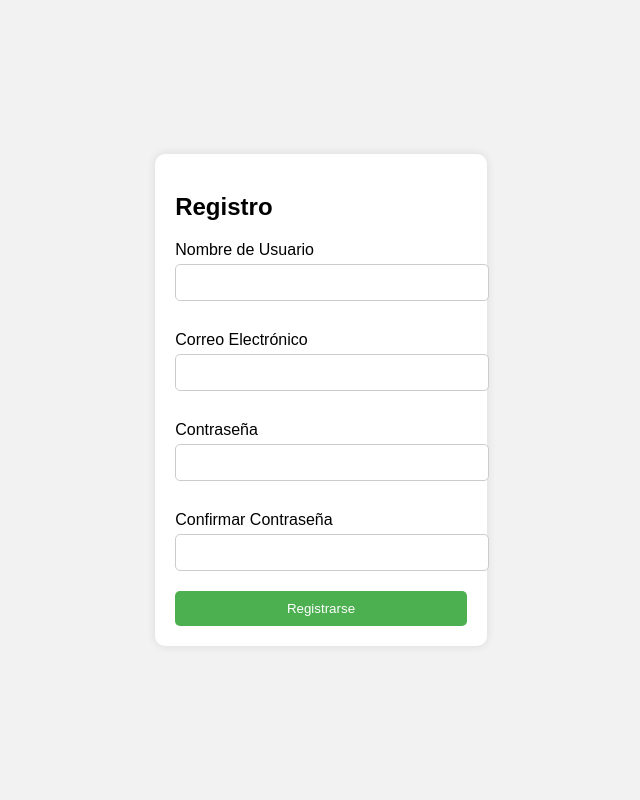
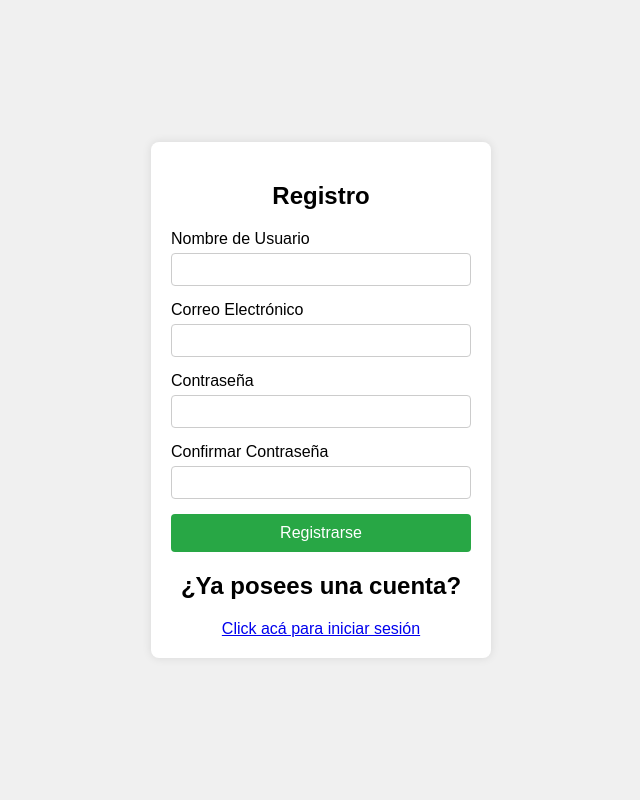
Before and after one commit to Dolapelao/Trabajo_Github, a Django app: template app/templates/app/Registro.html in a window 1280 px wide. Shown: the whole page, without its empty margins (319-959 px from the left). Run offline with Django 5.2, Linux system fonts and the light colour scheme; the template is opened without the code that fills it, so the values that code supplies are empty; one stand-in notice (Sample message) is shown; some libraries are stand-ins or nearby versions.

Commit message:
creacion de registro y login

```diff
--- a/app/forms.py
+++ b/app/forms.py
@@ -1,6 +1,7 @@
 from django import forms
 from django.forms import ModelForm
 from .models import *
+from django.contrib.auth.models import User
 
 class ReservaForm(ModelForm):
     class Meta:
@@ -23,3 +24,8 @@ class ContactForm(ModelForm):
             'asunto': forms.TextInput(attrs={'class': 'form-control'}),
             'mensaje': forms.Textarea(attrs={'class': 'form-control'}),
         }
+
+class RegistroForm(ModelForm):
+    class Meta:
+        model = User
+        fields = ['username', 'password', 'email']
--- a/app/templates/app/Registro.html
+++ b/app/templates/app/Registro.html
@@ -1,71 +1,51 @@
 <!DOCTYPE html>
 <html lang="es">
+    {% load static %}
 <head>
     <meta charset="UTF-8">
     <meta name="viewport" content="width=device-width, initial-scale=1.0">
+    <link rel="stylesheet" href="{% static 'app/css/caracteristicas.css' %}">
     <title>Formulario de Registro</title>
     <style>
-        body {
-            font-family: Arial, sans-serif;
-            background-color: #f2f2f2;
-            display: flex;
-            justify-content: center;
-            align-items: center;
-            height: 100vh;
-            margin: 0;
-        }
-        .container {
-            background-color: #fff;
-            padding: 20px;
-            border-radius: 10px;
-            box-shadow: 0 0 10px rgba(0, 0, 0, 0.1);
-        }
-        .container h2 {
-            margin-bottom: 20px;
-        }
-        .container label {
-            display: block;
-            margin: 10px 0 5px;
-        }
-        .container input {
-            width: 100%;
-            padding: 10px;
-            margin-bottom: 20px;
-            border: 1px solid #ccc;
-            border-radius: 5px;
-        }
-        .container button {
-            background-color: #4CAF50;
-            color: white;
-            padding: 10px;
-            border: none;
-            border-radius: 5px;
-            cursor: pointer;
-            width: 100%;
-        }
-        .container button:hover {
-            background-color: #45a049;
-        }
     </style>
 </head>
 <body>
-    <div class="container">
+    <div class="container login-container">
         <h2>Registro</h2>
-        <form action="/registro" method="POST">
+        <form  method="POST">
+            {% csrf_token %}
+            <div class="form-group">
                 <label for="username">Nombre de Usuario</label>
                 <input type="text" id="username" name="username" required>
-
+            </div>
+            <div class="form-group">
                 <label for="email">Correo Electrónico</label>
                 <input type="email" id="email" name="email" required>
-
+            </div>
+            <div class="form-group">
                 <label for="password">Contraseña</label>
             <input type="password" id="password" name="password" required>
-
+            </div>
+           <div class="form-group">
                 <label for="confirm-password">Confirmar Contraseña</label>
                 <input type="password" id="confirm-password" name="confirm-password" required>
-
+           </div>
             <button type="submit">Registrarse</button>
+            <h2>¿Ya posees una cuenta?</h2>
+            <a href="{% url 'login' %}">Click acá para iniciar sesión</a>
         </form>
     </div>
+    <script src="https://cdn.jsdelivr.net/npm/sweetalert2@11"></script>
+    {% if messages %}
+        {% for m in messages %}
+            <script>
+                Swal.fire({
+                    title: "Error de autenticación",
+                    text: "{{ m }}",
+                    icon: "error",
+                });
+            </script>
+        {% endfor %}
+    {% endif %}
 </body>
 </html>
--- a/app/templates/app/base.html
+++ b/app/templates/app/base.html
@@ -78,6 +78,11 @@
 						</li>
 						<li><a href="{% url 'pricing' %}">Precios</a></li>
 						<li><a href="{% url 'contact' %}">Contacto</a></li>
+						<div class="session">
+							<li style="font-weight: bold; color: cadetblue;">Bienvenido {{ user.username }}</li>
+							<li style="color: red;"><a href="{% url 'logout' %}">Cerrar Sesión</a></li>
+						</div>
+
 					</ul>
 				</div>
 			</div>
--- a/app/urls.py
+++ b/app/urls.py
@@ -1,5 +1,5 @@
 from django.urls import path
-from .views import index, contact, destination, pricing
+from .views import *
 
 urlpatterns = [
     path('app/index/',index, name='index'),
@@ -7,5 +7,7 @@ urlpatterns = [
     path('app/contact/', contact, name='contact'),
     path('app/destination/', destination, name='destination'),
     path('app/pricing/', pricing, name='pricing'),
-
+    path('login/', login_user, name='login'),
+    path('register/', register, name='register'),
+    path('logout/', cerrar_sesion, name='logout'),
 ]
```
Also changed, not shown: app/templates/app/Login.html (+20 -4 lines), app/views.py (+44 -0 lines), db.sqlite3. Lines whose indentation alone changed are shown as unchanged.
